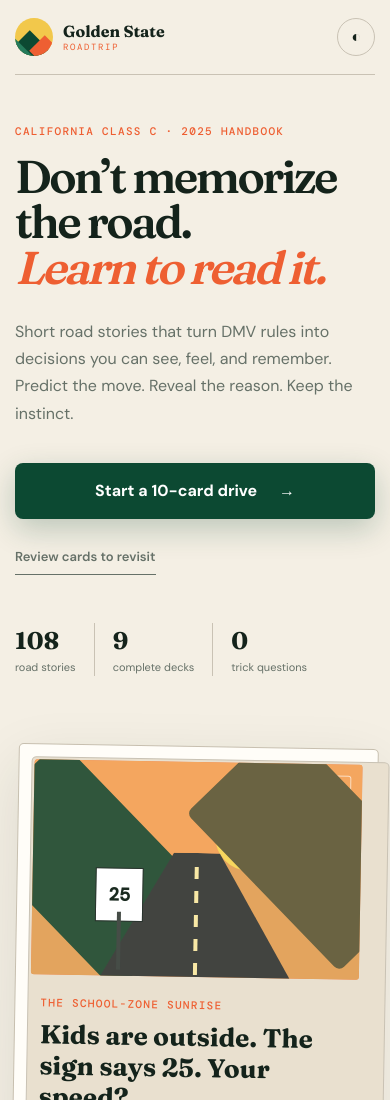
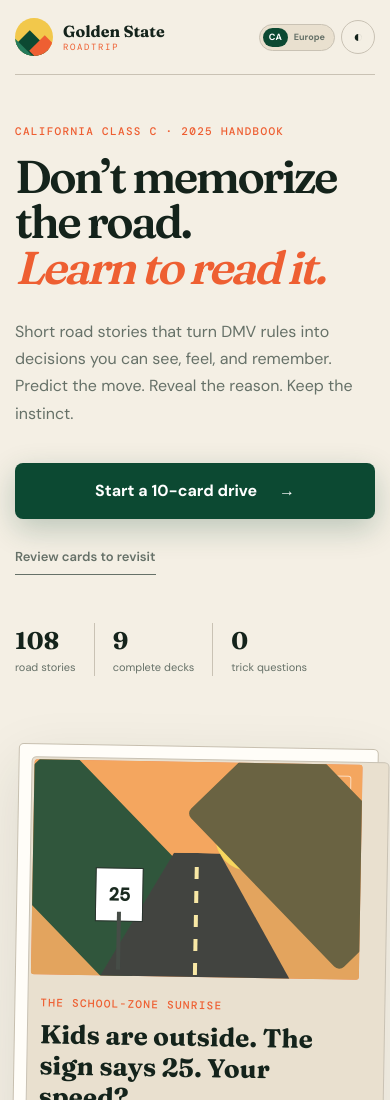
Before and after one commit to capableguptadotcom/flashcards-driving, a website: page index.html in a window 390 px wide. Shown: the top 1100 px of the page. Drawn offline with nearby package versions, Linux system fonts and the light colour scheme.

Commit message:
Add driving guide switcher

```diff
--- a/europe/styles.css
+++ b/europe/styles.css
@@ -185,6 +185,50 @@ nav a:focus-visible {
   color: var(--orange);
 }
 
+.header-actions {
+  display: flex;
+  align-items: center;
+  justify-self: end;
+  gap: 10px;
+}
+
+.guide-switcher {
+  display: flex;
+  padding: 3px;
+  border: 1px solid var(--line);
+  border-radius: 999px;
+  background: var(--paper-deep);
+}
+
+.guide-switcher a {
+  padding: 6px 9px;
+  border-radius: 999px;
+  color: var(--muted);
+  font-size: 11px;
+  font-weight: 700;
+  line-height: 1;
+  text-decoration: none;
+}
+
+.guide-switcher a:hover,
+.guide-switcher a:focus-visible {
+  color: var(--orange);
+}
+
+.guide-switcher a[aria-current="page"] {
+  color: var(--on-pine);
+  background: var(--pine);
+}
+
+.guide-name-short {
+  display: none;
+}
+
+.header-actions .icon-button {
+  flex: 0 0 auto;
+  margin-left: 0;
+}
+
 .icon-button {
   display: grid;
   place-items: center;
@@ -1412,6 +1456,11 @@ footer p:last-child {
     padding: 18px 0;
   }
 
+  .guide-switcher a {
+    padding: 6px 7px;
+    font-size: 10px;
+  }
+
   .hero {
     min-height: auto;
     gap: 50px;
@@ -1547,6 +1596,30 @@ footer p:last-child {
 
   .keyboard-hint {
     display: none;
+  }
+}
+
+@media (max-width: 400px) {
+  .header-actions {
+    gap: 6px;
+  }
+
+  .guide-switcher a {
+    padding: 5px 6px;
+    font-size: 9px;
+  }
+
+  .guide-name-full {
+    display: none;
+  }
+
+  .guide-name-short {
+    display: inline;
+  }
+
+  .header-actions .icon-button {
+    width: 34px;
+    height: 34px;
   }
 }
 
--- a/index.html
+++ b/index.html
@@ -15,7 +15,7 @@
       href="https://fonts.googleapis.com/css2?family=DM+Mono:wght@400;500&family=DM+Sans:opsz,wght@9..40,400;9..40,500;9..40,600;9..40,700&family=Fraunces:opsz,wght@9..144,600;9..144,700&display=swap"
       rel="stylesheet"
     />
-    <link rel="stylesheet" href="styles.css" />
+    <link rel="stylesheet" href="styles.css?v=20260731-3" />
   </head>
   <body>
     <a class="skip-link" href="#main">Skip to content</a>
@@ -33,9 +33,18 @@
         <a href="#library">Library</a>
         <a href="#field-notes">Field notes</a>
       </nav>
-      <button class="icon-button" id="theme-toggle" type="button" aria-label="Switch to dark mode">
-        <span aria-hidden="true">◐</span>
-      </button>
+      <div class="header-actions">
+        <div class="guide-switcher" role="navigation" aria-label="Choose driving guide">
+          <a href="./" aria-label="California" aria-current="page">
+            <span class="guide-name-full" aria-hidden="true">California</span>
+            <span class="guide-name-short" aria-hidden="true">CA</span>
+          </a>
+          <a href="europe/" aria-label="Europe">Europe</a>
+        </div>
+        <button class="icon-button" id="theme-toggle" type="button" aria-label="Switch to dark mode">
+          <span aria-hidden="true">◐</span>
+        </button>
+      </div>
     </header>
 
     <main id="main">
--- a/styles.css
+++ b/styles.css
@@ -185,6 +185,50 @@ nav a:focus-visible {
   color: var(--orange);
 }
 
+.header-actions {
+  display: flex;
+  align-items: center;
+  justify-self: end;
+  gap: 10px;
+}
+
+.guide-switcher {
+  display: flex;
+  padding: 3px;
+  border: 1px solid var(--line);
+  border-radius: 999px;
+  background: var(--paper-deep);
+}
+
+.guide-switcher a {
+  padding: 6px 9px;
+  border-radius: 999px;
+  color: var(--muted);
+  font-size: 11px;
+  font-weight: 700;
+  line-height: 1;
+  text-decoration: none;
+}
+
+.guide-switcher a:hover,
+.guide-switcher a:focus-visible {
+  color: var(--orange);
+}
+
+.guide-switcher a[aria-current="page"] {
+  color: var(--on-pine);
+  background: var(--pine);
+}
+
+.guide-name-short {
+  display: none;
+}
+
+.header-actions .icon-button {
+  flex: 0 0 auto;
+  margin-left: 0;
+}
+
 .icon-button {
   display: grid;
   place-items: center;
@@ -1401,6 +1445,11 @@ footer p:last-child {
     padding: 18px 0;
   }
 
+  .guide-switcher a {
+    padding: 6px 7px;
+    font-size: 10px;
+  }
+
   .hero {
     min-height: auto;
     gap: 50px;
@@ -1536,6 +1585,30 @@ footer p:last-child {
 
   .keyboard-hint {
     display: none;
+  }
+}
+
+@media (max-width: 400px) {
+  .header-actions {
+    gap: 6px;
+  }
+
+  .guide-switcher a {
+    padding: 5px 6px;
+    font-size: 9px;
+  }
+
+  .guide-name-full {
+    display: none;
+  }
+
+  .guide-name-short {
+    display: inline;
+  }
+
+  .header-actions .icon-button {
+    width: 34px;
+    height: 34px;
   }
 }
 
```
Also changed, not shown: europe/index.html (+13 -4 lines), test/content.test.js (+3 -0 lines), test/europe-content.test.js (+4 -1 lines).
